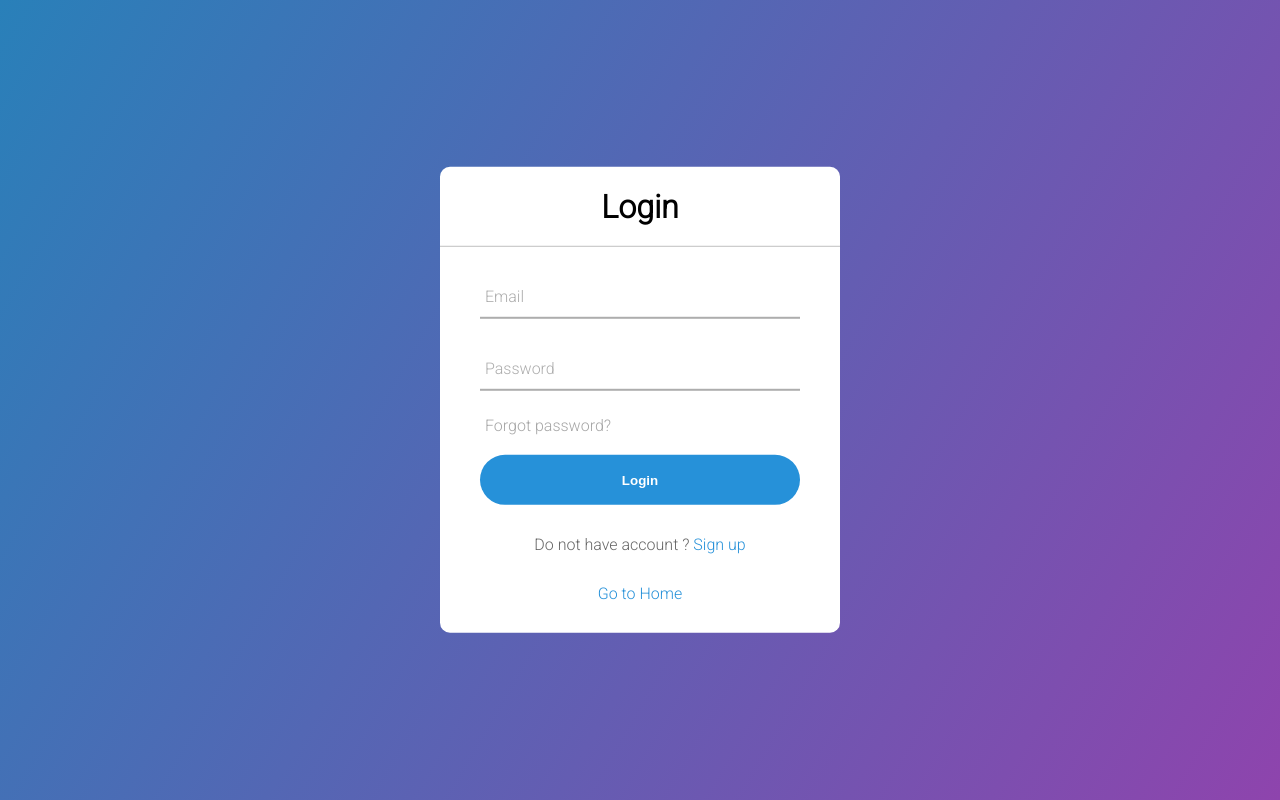
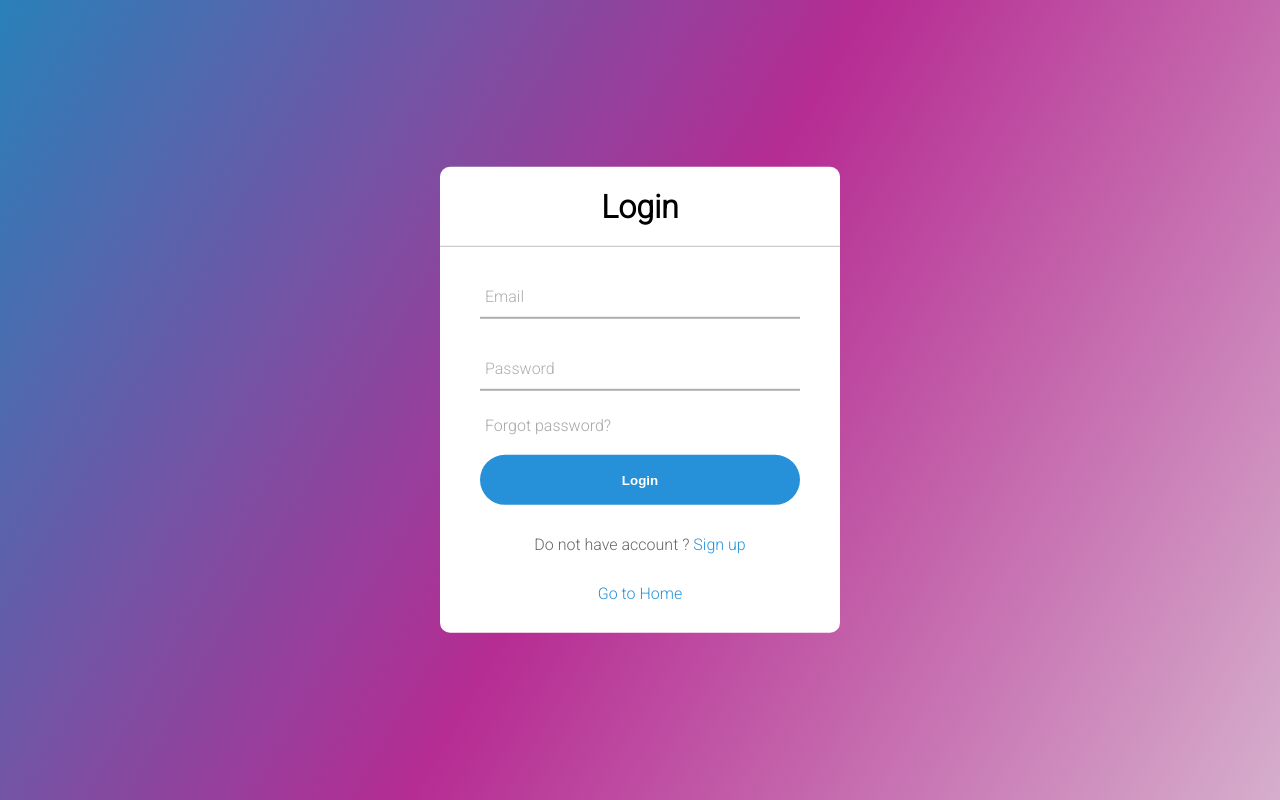
Before and after one commit to NgoAnhKhoa/BK_Apple_Store, a PHP site: page /BK_Apple_Store/login.php in a window 1280 px wide. Run offline with PHP 8.4, Linux system fonts and the light colour scheme.

Commit message:
fix background login/signup

```diff
--- a/assets/css/login.css
+++ b/assets/css/login.css
@@ -3,7 +3,7 @@
 body {
   margin: 0;
   padding: 0;
-  background: linear-gradient(120deg, #2980b9, #8e44ad);
+  background: linear-gradient(120deg, #2980b9, #b62c93, #d6aecc);
   height: 100vh;
   overflow: hidden;
   font-family: "Roboto", sans-serif;
--- a/assets/css/style.css
+++ b/assets/css/style.css
@@ -4,6 +4,7 @@ body {
   margin: 0;
   padding: 0;
   font-family: "Roboto", sans-serif;
+  background: linear-gradient(120deg, #2980b9, #b62c93, #d6aecc);
 }
 
 .container {
```
